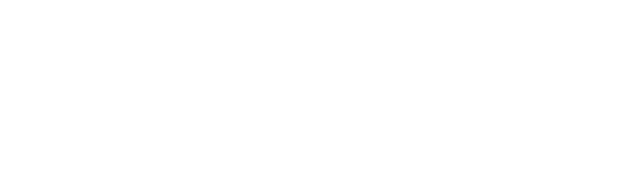
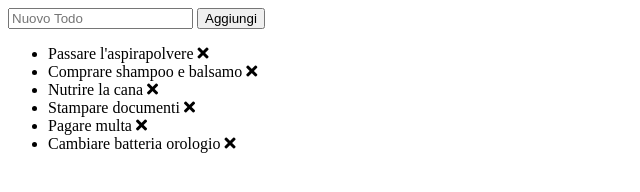
Before and after one commit to Ikinidae/vue-todolist, a plain HTML site: page index.html in a window 1280 px wide. Shown: the whole page, without its empty margins (0-640 px from the left). Drawn offline with nearby package versions, Linux system fonts and the light colour scheme.

Commit message:
Creata struttura, milestone 2 completato

```diff
--- a/index.html
+++ b/index.html
@@ -4,10 +4,28 @@
     <meta charset="UTF-8">
     <meta http-equiv="X-UA-Compatible" content="IE=edge">
     <meta name="viewport" content="width=device-width, initial-scale=1.0">
-    <title>Document</title>
+    <title>To Do List</title>
     <link rel="stylesheet" href="style.css">
+    <link rel="stylesheet" href="https://cdnjs.cloudflare.com/ajax/libs/font-awesome/5.15.3/css/all.min.css">
 </head>
 <body>
+    <div id="app" class="container">
+
+        <div class="new-todo">
+            <input type="text" @keyup.enter="addItem" v-model="newTodo" placeholder="Nuovo Todo">
+            <button @click="addItem">Aggiungi</button>
+        </div>
+
+        <div class="todos-container">
+            <ul v-if="todos.length > 0">
+                <li class="todo" v-for="(item,i) in todos" :key="i">
+                    {{item.text}}
+                    <i class="fas fa-times" @click="deleteItem(i)"></i>
+                </li>
+            </ul>
+            <h2 v-else>Non ci sono todo</h2>
+        </div>
+    </div>
 
     <script src="https://cdn.jsdelivr.net/npm/vue@2/dist/vue.js"></script>
     <script src="script.js"></script>
--- a/script.js
+++ b/script.js
@@ -0,0 +1,47 @@
+const myTodoList = new Vue ({
+    el : "#app",
+    data : {
+        newTodo : "",
+        todos : [
+            {
+                text : "Passare l'aspirapolvere",
+                done : true
+            },
+            {
+                text : "Comprare shampoo e balsamo",
+                done : false
+            },
+            {
+                text : "Nutrire la cana",
+                done : true
+            },
+            {
+                text : "Stampare documenti",
+                done : false
+            },
+            {
+                text : "Pagare multa",
+                done : false
+            },
+            {
+                text : "Cambiare batteria orologio",
+                done : true
+            }
+        ]
+    },
+
+    methods : {
+        addItem() {
+            if(this.newTodo !== "") {
+                // creare un nuovo oggetto in cui newTodo è il text e in cui done:false
+                this.todos.push(this.newTodo);
+                this.newTodo = "";
+            }
+        },
+        deleteItem(index) {
+            this.todos.splice(index,1);
+        }
+    }
+});
+
+console.log(myTodoList.newTodo);
```
